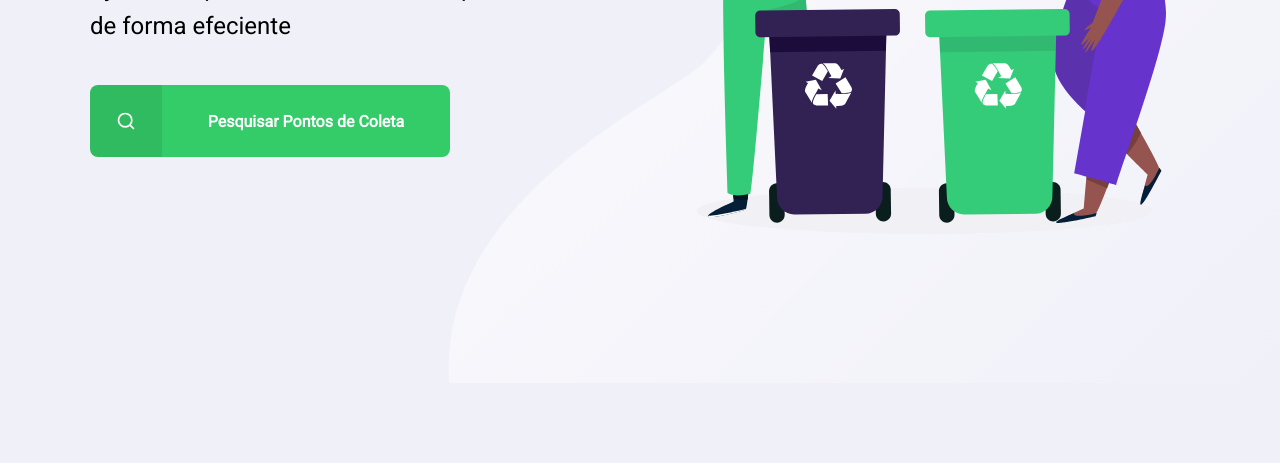
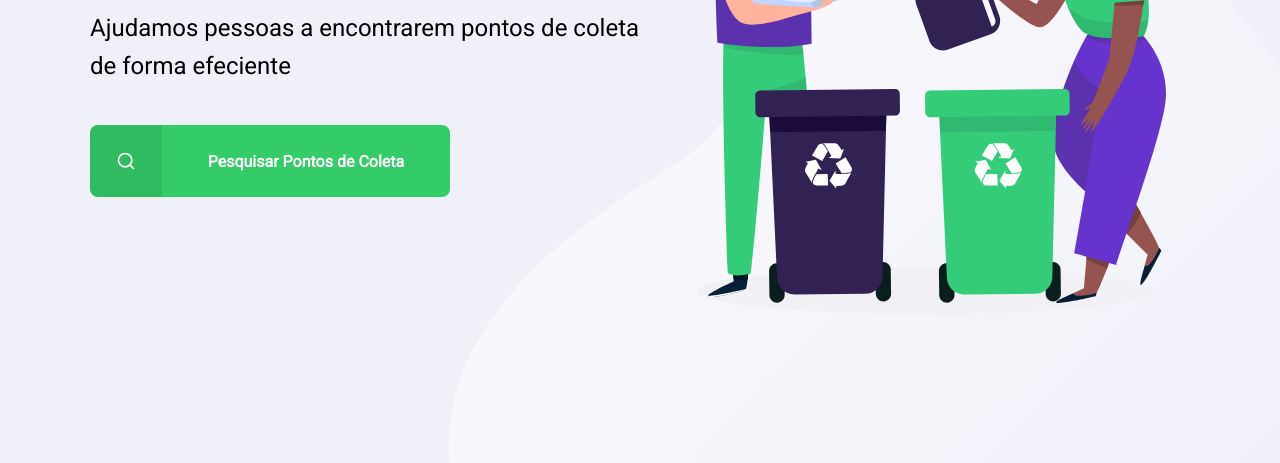
Before and after one commit to HenrickyL/nextlevelweek, a plain HTML site: page Day 1/NLW/index.html in a window 1280 px wide. Shown: the part 497-960 px from the top of the page. Before the commit the page ends 880 px from the top, so only its background shows below. Drawn offline with Linux system fonts and the light colour scheme.

Commit message:
day 1 update

```diff
--- a/Day 1/NLW/styles/main.css
+++ b/Day 1/NLW/styles/main.css
@@ -45,7 +45,7 @@ h1,h2,h3,h4,h5,h6 {
 
 
 #page-home {
-    height: 110vh; /* vh view port height */
+    height: 120vh; /* vh view port height */
     background: url('../assets/home-background.svg') no-repeat;
     background-position: 35vw bottom;
 }
```
Also changed, not shown: Day 1/Day01.png (added), Day 1/README.md (added), Day 2/README.md (added).
